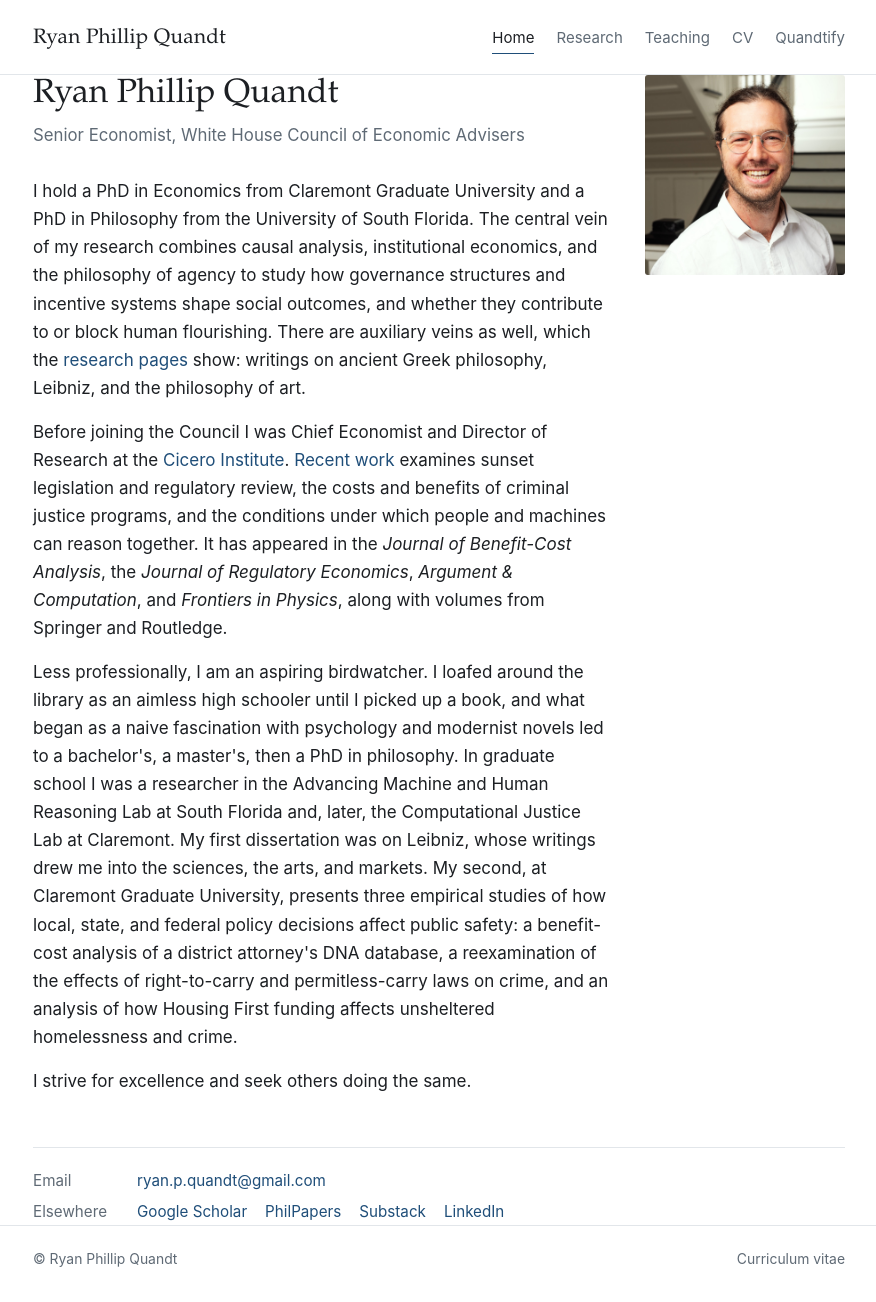
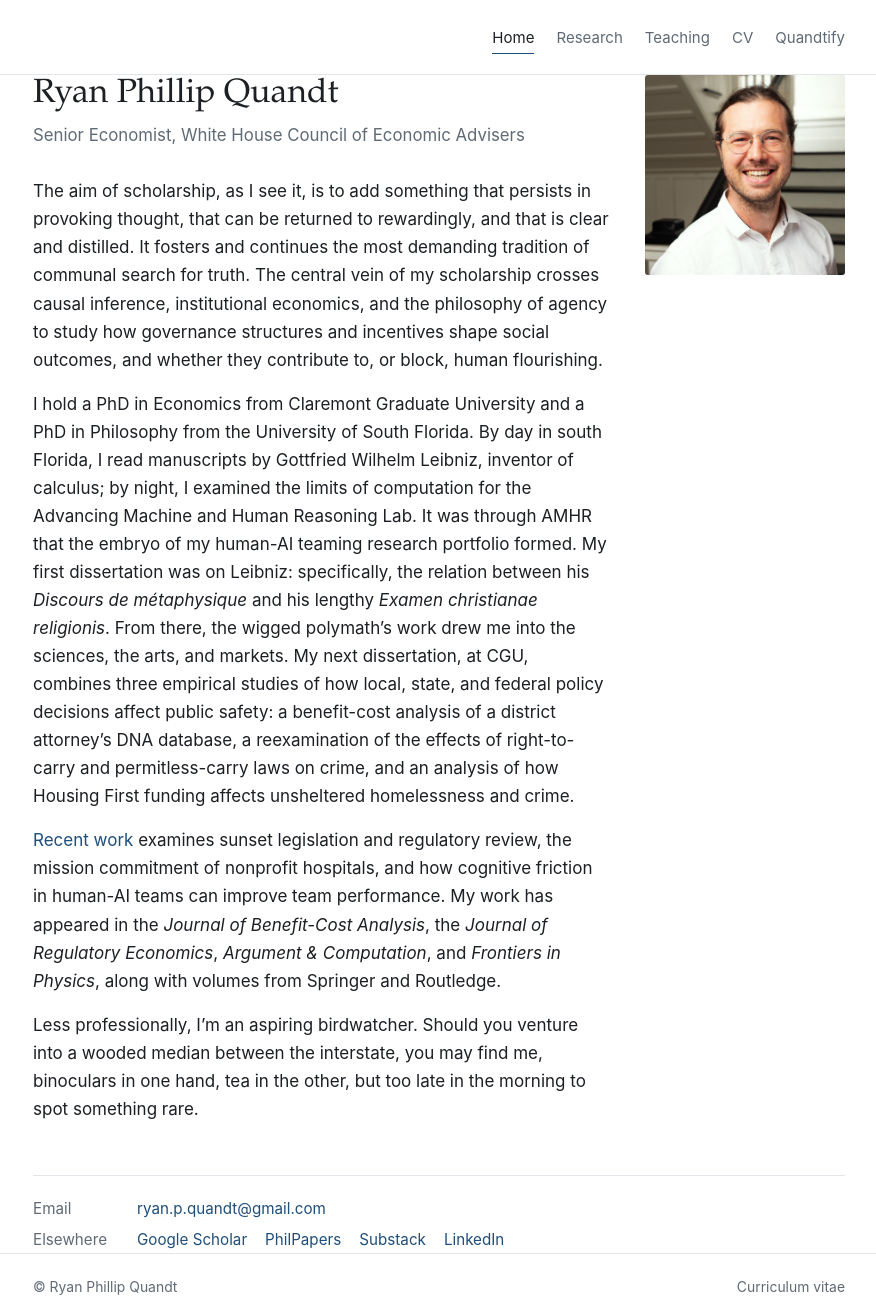
Before and after one commit to ryanpquandt/ryanpquandt.github.io, a plain HTML site: page index.html in a window 1280 px wide. Shown: the whole page, without its empty margins (201-1077 px from the left). Drawn offline with Linux system fonts and the light colour scheme.

Commit message:
Rewrite home bio; simplify research overview, teaching, and CV pages
- Home: drop the name from the header bar and replace the bio text
- Research overview: remove the summary paragraph and area tabs; the three
  cards carry new field keywords, and "AI" becomes "Human-AI Teaming"
- Teaching: retitle to "Teaching Philosophy", remove the subtitle and subhead
- CV: remove the subtitle and the Working papers section

Co-Authored-By: Claude Opus 5.5 <noreply@anthropic.com>

```diff
--- a/index.html
+++ b/index.html
@@ -11,7 +11,6 @@
 
 <header class="site-header">
   <div class="wrap header-inner">
-    <a class="site-title" href="index.html">Ryan Phillip Quandt</a>
     <nav class="site-nav">
       <a href="index.html" aria-current="page">Home</a>
       <a href="research.html">Research</a>
@@ -37,35 +36,36 @@
       <h1>Ryan Phillip Quandt</h1>
       <p class="lede">Senior Economist, White House Council of Economic Advisers</p>
 
+      <p>The aim of scholarship, as I see it, is to add something that persists in provoking
+      thought, that can be returned to rewardingly, and that is clear and distilled. It fosters and
+      continues the most demanding tradition of communal search for truth. The central vein of my
+      scholarship crosses causal inference, institutional economics, and the philosophy of agency
+      to study how governance structures and incentives shape social outcomes, and whether they
+      contribute to, or block, human flourishing.</p>
+
       <p>I hold a PhD in Economics from Claremont Graduate University and a PhD in Philosophy from
-      the University of South Florida. The central vein of my research combines causal analysis,
-      institutional economics, and the philosophy of agency to study how governance structures and
-      incentive systems shape social outcomes, and whether they contribute to or block human
-      flourishing. There are auxiliary veins as well, which the
-      <a href="research.html">research pages</a> show: writings on ancient Greek philosophy,
-      Leibniz, and the philosophy of art.</p>
+      the University of South Florida. By day in south Florida, I read manuscripts by Gottfried
+      Wilhelm Leibniz, inventor of calculus; by night, I examined the limits of computation for the
+      Advancing Machine and Human Reasoning Lab. It was through AMHR that the embryo of my human-AI
+      teaming research portfolio formed. My first dissertation was on Leibniz: specifically, the
+      relation between his <em>Discours de m&eacute;taphysique</em> and his lengthy
+      <em>Examen christianae religionis</em>. From there, the wigged polymath&rsquo;s work drew me
+      into the sciences, the arts, and markets. My next dissertation, at CGU, combines three
+      empirical studies of how local, state, and federal policy decisions affect public safety: a
+      benefit-cost analysis of a district attorney&rsquo;s DNA database, a reexamination of the
+      effects of right-to-carry and permitless-carry laws on crime, and an analysis of how Housing
+      First funding affects unsheltered homelessness and crime.</p>
 
-      <p>Before joining the Council I was Chief Economist and Director of Research at the
-      <a href="https://ciceroinstitute.org/people/ryan-quandt-ph-d/">Cicero Institute</a>.
-      <a href="research.html">Recent work</a> examines sunset legislation and regulatory review, the costs and benefits of criminal
-      justice programs, and the conditions under which people and machines can reason together.
-      It has appeared in the <em>Journal of Benefit-Cost Analysis</em>, the
-      <em>Journal of Regulatory Economics</em>, <em>Argument &amp; Computation</em>, and
-      <em>Frontiers in Physics</em>, along with volumes from Springer and Routledge.</p>
+      <p><a href="research.html">Recent work</a> examines sunset legislation and regulatory review,
+      the mission commitment of nonprofit hospitals, and how cognitive friction in human-AI teams
+      can improve team performance. My work has appeared in the
+      <em>Journal of Benefit-Cost Analysis</em>, the <em>Journal of Regulatory Economics</em>,
+      <em>Argument &amp; Computation</em>, and <em>Frontiers in Physics</em>, along with volumes
+      from Springer and Routledge.</p>
 
-      <p>Less professionally, I am an aspiring birdwatcher. I loafed around the library as an
-      aimless high schooler until I picked up a book, and what began as a naive fascination with
-      psychology and modernist novels led to a bachelor's, a master's, then a PhD in philosophy. In
-      graduate school I was a researcher in the Advancing Machine and Human Reasoning Lab at South
-      Florida and, later, the Computational Justice Lab at Claremont. My first dissertation was on
-      Leibniz, whose writings drew me into the sciences, the arts, and markets. My second, at
-      Claremont Graduate University, presents three empirical studies of how local, state, and
-      federal policy decisions affect public safety: a benefit-cost analysis of a district
-      attorney's DNA database, a reexamination of the effects of right-to-carry and permitless-carry
-      laws on crime, and an analysis of how Housing First funding affects unsheltered homelessness
-      and crime.</p>
-
-      <p>I strive for excellence and seek others doing the same.</p>
+      <p>Less professionally, I&rsquo;m an aspiring birdwatcher. Should you venture into a wooded
+      median between the interstate, you may find me, binoculars in one hand, tea in the other, but
+      too late in the morning to spot something rare.</p>
     </div>
   </div>
 
--- a/styles.css
+++ b/styles.css
@@ -87,6 +87,16 @@ a:hover {
   font-size: 0.94rem;
 }
 
+/* The home page drops the site title. Keep its nav on the right, and hold the header at the
+   height the title gives it elsewhere so the nav doesn't shift between pages. */
+.site-nav:only-child { margin-left: auto; }
+
+.header-inner:has(> .site-nav:only-child)::before {
+  content: "\200b";
+  font-family: var(--serif);
+  font-size: 1.3rem;
+}
+
 .site-nav a {
   color: var(--muted);
   padding-bottom: 2px;
@@ -135,6 +145,9 @@ p { margin: 0 0 16px; }
   font-size: 1.05rem;
   margin-bottom: 28px;
 }
+
+/* Pages without a lede go straight from the title into body text. */
+h1 + p:not(.lede) { margin-top: 24px; }
 
 /* ---------- home ---------- */
 
@@ -276,8 +289,7 @@ h1 + .sub-nav { margin-top: 22px; }
 .sub-nav + section h2,
 .sub-nav + h2 { margin-top: 36px; }
 
-#summary { margin: 28px 0 40px; }
-#summary p { max-width: 68ch; }
+h1 + .areas { margin-top: 28px; }
 
 .areas {
   display: grid;
```
Also changed, not shown: cv.html (+1 -18 lines), research-ai.html (+4 -4 lines), research-economics.html (+2 -2 lines), research-philosophy.html (+1 -1 lines), research.html (+7 -31 lines), teaching.html (+1 -5 lines).
